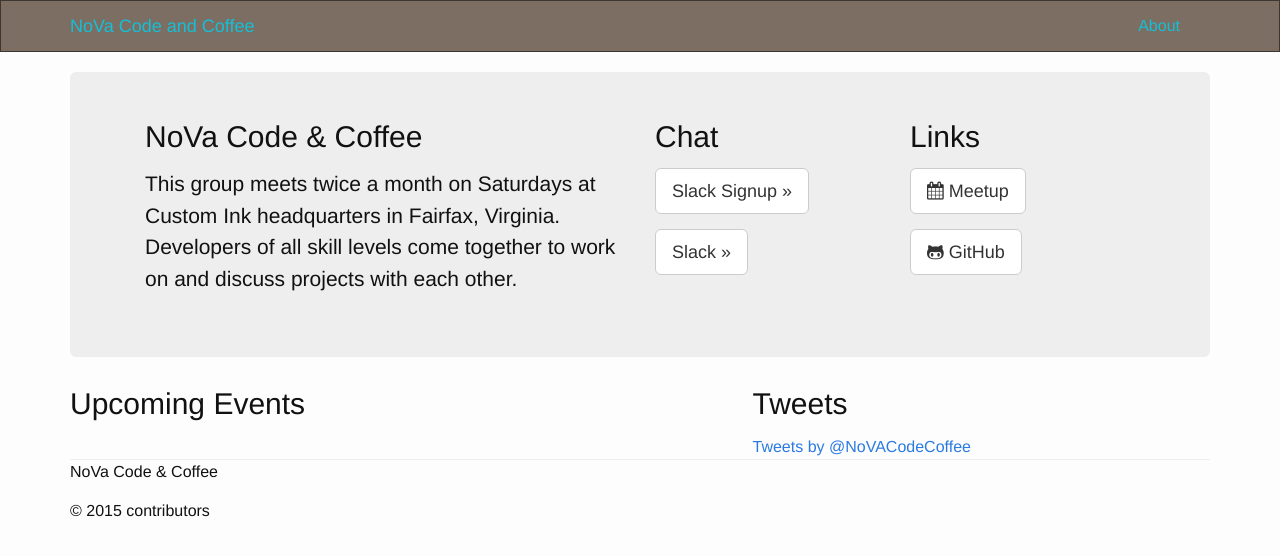
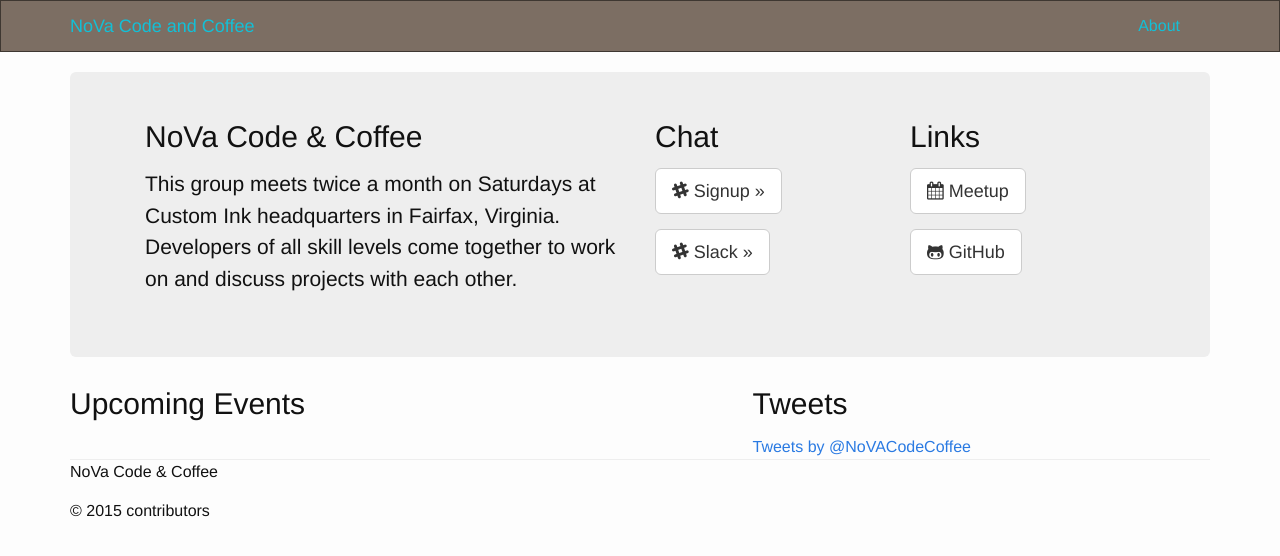
Before and after one commit to NoVACodeCoffee/novacodecoffee.github.io, a Jekyll site: the page built from index.html, in a window 1280 px wide. Shown: the top 556 px of the page. Built offline with Jekyll 4.4.1, drawn with Linux system fonts in a browser that asks for light colours; nearby versions of some CDN libraries; comment, search, counter and statistics services are not loaded.

Commit message:
add slack icons

```diff
--- a/_includes/banner.html
+++ b/_includes/banner.html
@@ -7,9 +7,9 @@
       </div>
       <div class="col-md-3">
         <h2>Chat</h2>
-        <p><a class="btn btn-default btn-lg" href="http://novacodecoffee.herokuapp.com" role="button">
-            Slack Signup &raquo;</a></p>
-        <p><a class="btn btn-default btn-lg" href="https://novacodecoffee.slack.com/" role="button">Slack &raquo;</a></p>
+        <p><a class="btn btn-default btn-lg" href="http://novacodecoffee.herokuapp.com" role="button"><i class="fa fa-slack"></i>
+            Signup &raquo;</a></p>
+        <p><a class="btn btn-default btn-lg" href="https://novacodecoffee.slack.com/" role="button"><i class="fa fa-slack"></i> Slack &raquo;</a></p>
       </div>
       <div class="col-md-3">
         <h2>Links</h2>
```
